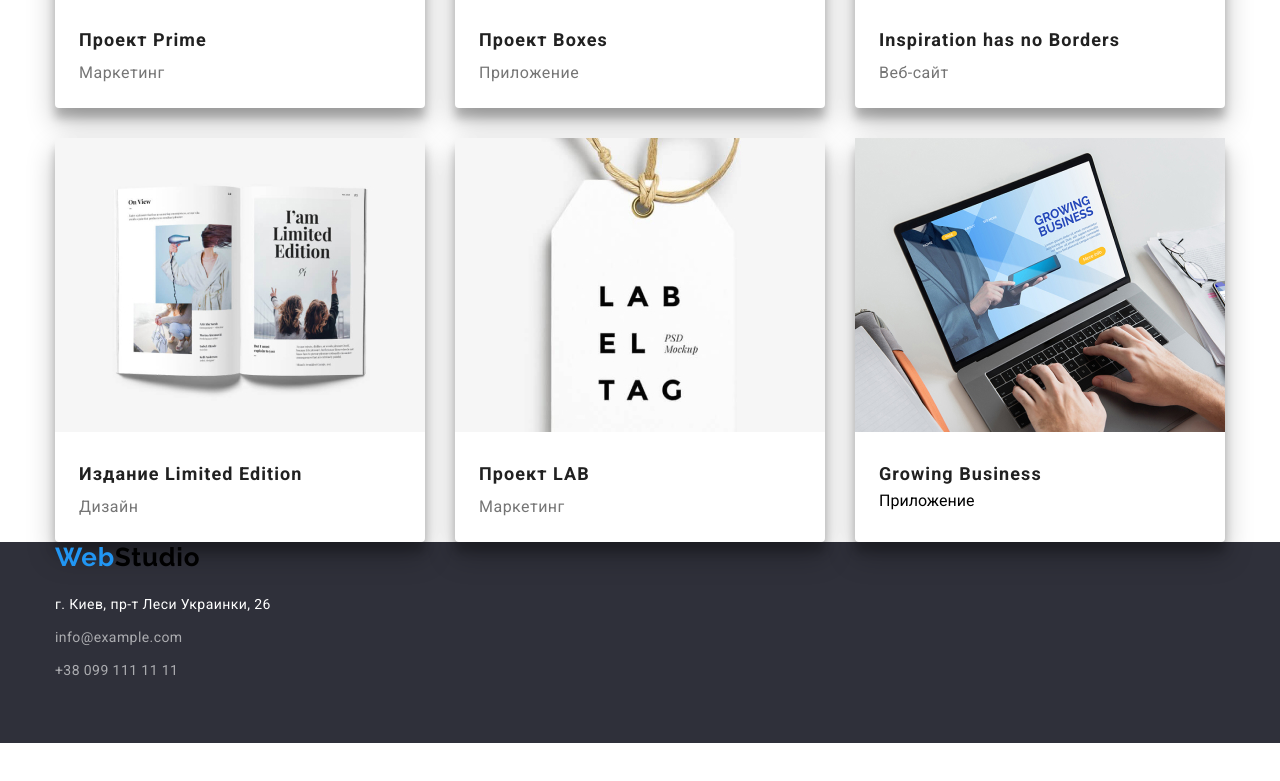
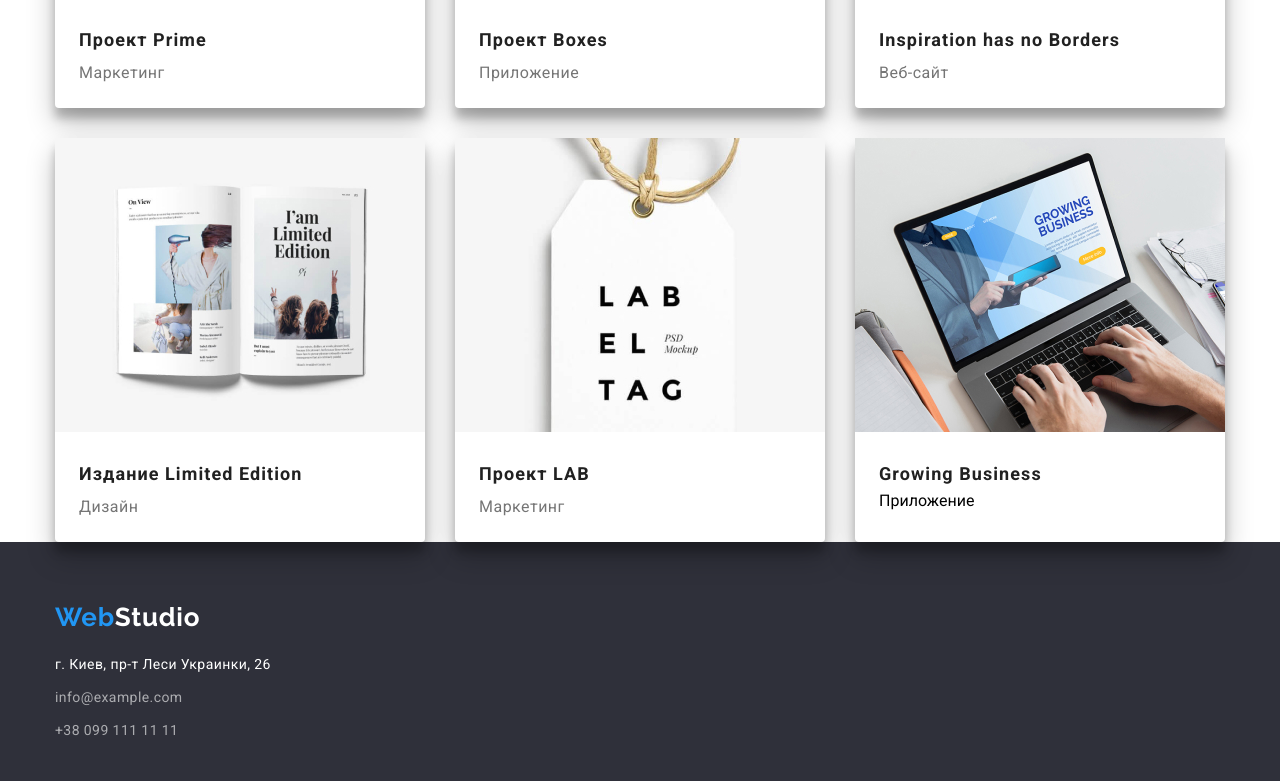
Before and after one commit to shuydo/goit-markup-hw-03, a plain HTML site: page portfolio.html in a window 1280 px wide. Shown: the part 982-1763 px from the top of the page. Before the commit the page ends 1725 px from the top, so only its background shows below. Drawn offline with Linux system fonts and the light colour scheme.

Commit message:
Исправляет недостатки футеров и лого в них

```diff
--- a/css/styles.css
+++ b/css/styles.css
@@ -381,6 +381,9 @@ img {  display: block;}
   color: rgba(255, 255, 255, 0.6);
   background-color: #2f303a;  /* убрать при появлениии фона */
 }
+.footer .logo2nd{
+  color: #ffffff
+}
                       /* End footer */
 /*---------------------для Потрфолио---------------*/
 .portfolio-hero .container{
--- a/portfolio.html
+++ b/portfolio.html
@@ -160,15 +160,10 @@
     </main>
     <footer class="footer">
       <div class="container">
-        <!-- <div class="footer-logo">
-          <span class="logo1st">Web</span>
-          <span class="logo2nd">Studio</span>
-        </div> -->
-        <a class="link" lang="en" href="index.html" aria-label="Логотип">
-          <span class="logo1st">Web</span
-          ><!--
+        <div class="footer-logo">
+             <span class="logo1st">Web</span><!--
           --><span class="logo2nd">Studio</span>
-        </a>
+        </div>
 
         <address>
           <p class="map-address">г. Киев, пр-т Леси Украинки, 26</p>
```
